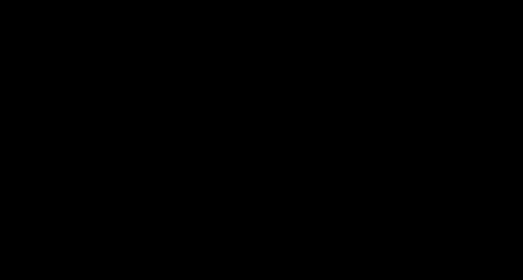
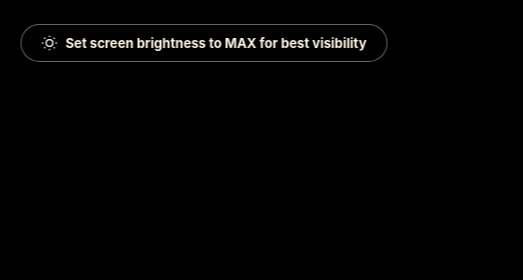
Before and after one commit to Aravind-Molugu/cross_safe, a plain HTML site: page crosssafe.html in a window 1280 px wide. Both pictures are taken after a click on the button "Start Crossing Flasher". Shown: the top 280 px of the page, 436-959 px from the left. Drawn offline with Linux system fonts and the light colour scheme.

Commit message:
Restore Auto Max Brightness Hint toggle and implement auto-fading toast reminder

```diff
--- a/crosssafe.html
+++ b/crosssafe.html
@@ -193,6 +193,43 @@
     @keyframes pulseDim {
       0%, 100% { opacity: 0.6; }
       50% { opacity: 1; }
+    }
+    .brightness-toast {
+      position: absolute;
+      top: calc(24px + var(--safe-top));
+      left: 50%;
+      transform: translateX(-50%);
+      background: rgba(0, 0, 0, 0.88);
+      border: 1.5px solid rgba(255, 255, 255, 0.4);
+      backdrop-filter: blur(8px);
+      -webkit-backdrop-filter: blur(8px);
+      padding: 10px 20px;
+      border-radius: var(--radius-full);
+      display: flex;
+      align-items: center;
+      gap: 8px;
+      font-size: 0.82rem;
+      font-weight: 700;
+      color: #fffae6;
+      box-shadow: 0 4px 20px rgba(0, 0, 0, 0.7);
+      z-index: 100;
+      pointer-events: none;
+      animation: fadeInDown 0.3s ease-out;
+      transition: opacity 0.5s ease;
+      white-space: nowrap;
+    }
+    .brightness-toast.toast-fade {
+      opacity: 0;
+    }
+    @keyframes fadeInDown {
+      from {
+        opacity: 0;
+        transform: translate(-50%, -12px);
+      }
+      to {
+        opacity: 1;
+        transform: translate(-50%, 0);
+      }
     }
     .app-container {
       max-width: 520px;
@@ -784,6 +821,21 @@
       </div>
     </div>
 
+    <div id="brightness-toast" class="brightness-toast hidden">
+      <svg viewBox="0 0 24 24" width="16" height="16" fill="none" stroke="currentColor" stroke-width="2">
+        <circle cx="12" cy="12" r="5"></circle>
+        <line x1="12" y1="1" x2="12" y2="3"></line>
+        <line x1="12" y1="21" x2="12" y2="23"></line>
+        <line x1="4.22" y1="4.22" x2="5.64" y2="5.64"></line>
+        <line x1="18.36" y1="18.36" x2="19.78" y2="19.78"></line>
+        <line x1="1" y1="12" x2="3" y2="12"></line>
+        <line x1="21" y1="12" x2="23" y2="12"></line>
+        <line x1="4.22" y1="19.78" x2="5.64" y2="18.36"></line>
+        <line x1="18.36" y1="5.64" x2="19.78" y2="4.22"></line>
+      </svg>
+      <span>Set screen brightness to MAX for best visibility</span>
+    </div>
+
     <div id="strobe-badge" class="strobe-badge">
       <span id="strobe-text">PEDESTRIAN CROSSING</span>
     </div>
@@ -953,6 +1005,14 @@
           </div>
           <input type="checkbox" id="toggle-vibration" class="toggle-switch" checked>
         </label>
+
+        <label class="toggle-row">
+          <div class="toggle-info">
+            <span class="toggle-title">Auto Max Brightness Hint</span>
+            <span class="toggle-desc">Reminds you to crank display brightness</span>
+          </div>
+          <input type="checkbox" id="toggle-brightness-hint" class="toggle-switch" checked>
+        </label>
       </div>
     </section>
 
@@ -992,6 +1052,7 @@
       customText: '',            // custom string (blank = no overlay)
       soundEnabled: true,
       vibrationEnabled: true,
+      brightnessHintEnabled: true,
       wakeLock: null,
       audioCtx: null,
       strobeFrame: null,
@@ -1100,6 +1161,8 @@
     const beaconRight = document.getElementById('beacon-right');
     const elBadge = document.getElementById('strobe-badge');
     const elStrobeText = document.getElementById('strobe-text');
+    const elBrightnessToast = document.getElementById('brightness-toast');
+    let brightnessToastTimer = null;
     const btnTrigger = document.getElementById('btn-trigger');
     const badgeWakeLock = document.getElementById('badge-wakelock');
     const patternButtons = document.querySelectorAll('.pattern-btn');
@@ -1110,6 +1173,7 @@
     const btnClearText = document.getElementById('btn-clear-text');
     const toggleSound = document.getElementById('toggle-sound');
     const toggleVibration = document.getElementById('toggle-vibration');
+    const toggleBrightnessHint = document.getElementById('toggle-brightness-hint');
     const btnInfo = document.getElementById('btn-info');
     const modalInfo = document.getElementById('modal-info');
     const btnCloseInfo = document.getElementById('btn-close-info');
@@ -1263,6 +1327,20 @@
         elStrobeText.textContent = displayText;
         elSurface.classList.add('show-badge');
       }
+      // Show Auto Max Brightness Hint Toast if enabled
+      if (state.brightnessHintEnabled && elBrightnessToast) {
+        if (brightnessToastTimer) clearTimeout(brightnessToastTimer);
+        elBrightnessToast.classList.remove('hidden', 'toast-fade');
+        brightnessToastTimer = setTimeout(() => {
+          elBrightnessToast.classList.add('toast-fade');
+          setTimeout(() => {
+            elBrightnessToast.classList.add('hidden');
+          }, 500);
+        }, 3500);
+      } else if (elBrightnessToast) {
+        elBrightnessToast.classList.add('hidden');
+      }
+
       state.isActive = true;
       state.stepIndex = 0;
       state.lastTick = 0;
@@ -1277,6 +1355,13 @@
       if (state.strobeFrame) {
         cancelAnimationFrame(state.strobeFrame);
         state.strobeFrame = null;
+      }
+      if (brightnessToastTimer) {
+        clearTimeout(brightnessToastTimer);
+        brightnessToastTimer = null;
+      }
+      if (elBrightnessToast) {
+        elBrightnessToast.classList.add('hidden');
       }
       elSurface.classList.add('hidden');
       elSurface.setAttribute('aria-hidden', 'true');
@@ -1390,6 +1475,12 @@
       state.vibrationEnabled = e.target.checked;
     });
 
+    if (toggleBrightnessHint) {
+      toggleBrightnessHint.addEventListener('change', e => {
+        state.brightnessHintEnabled = e.target.checked;
+      });
+    }
+
     btnInfo.addEventListener('click', () => modalInfo.classList.remove('hidden'));
     btnCloseInfo.addEventListener('click', () => modalInfo.classList.add('hidden'));
     btnGotIt.addEventListener('click', () => modalInfo.classList.add('hidden'));
--- a/styles.css
+++ b/styles.css
@@ -216,6 +216,46 @@ body {
 @keyframes pulseDim {
   0%, 100% { opacity: 0.6; }
   50% { opacity: 1; }
+}
+
+.brightness-toast {
+  position: absolute;
+  top: calc(24px + var(--safe-top));
+  left: 50%;
+  transform: translateX(-50%);
+  background: rgba(0, 0, 0, 0.88);
+  border: 1.5px solid rgba(255, 255, 255, 0.4);
+  backdrop-filter: blur(8px);
+  -webkit-backdrop-filter: blur(8px);
+  padding: 10px 20px;
+  border-radius: var(--radius-full);
+  display: flex;
+  align-items: center;
+  gap: 8px;
+  font-size: 0.82rem;
+  font-weight: 700;
+  color: #fffae6;
+  box-shadow: 0 4px 20px rgba(0, 0, 0, 0.7);
+  z-index: 100;
+  pointer-events: none;
+  animation: fadeInDown 0.3s ease-out;
+  transition: opacity 0.5s ease;
+  white-space: nowrap;
+}
+
+.brightness-toast.toast-fade {
+  opacity: 0;
+}
+
+@keyframes fadeInDown {
+  from {
+    opacity: 0;
+    transform: translate(-50%, -12px);
+  }
+  to {
+    opacity: 1;
+    transform: translate(-50%, 0);
+  }
 }
 
 /* ==========================================================================
```
Also changed, not shown: app.js (+24 -0 lines), index.html (+15 -0 lines).
